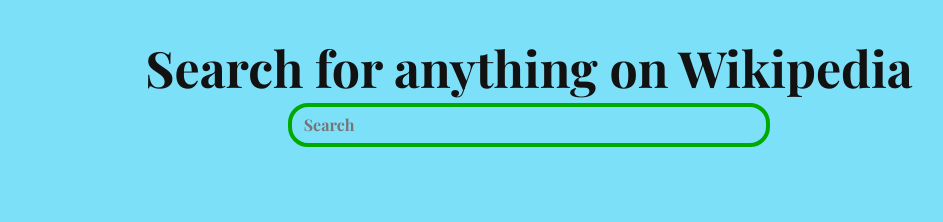
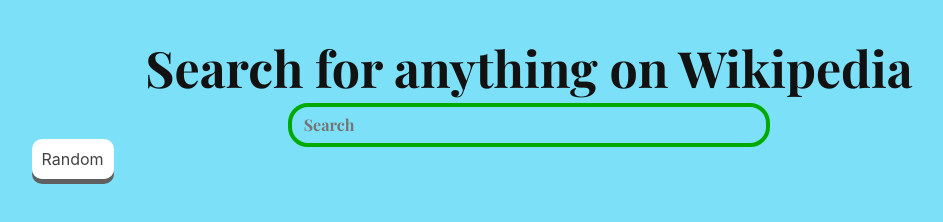
Before and after one commit to wlifferth/WikiSearch, a plain HTML site: page index.html in a window 1280 px wide. Shown: the whole page, without its empty margins (111-1054 px from the left). Drawn offline with nearby package versions, Linux system fonts and the light colour scheme.

Commit message:
appendEntry changed to link results to their wiki pages

```diff
--- a/app.js
+++ b/app.js
@@ -9,20 +9,24 @@ var updateResults = (apiResult) => {
   results = apiResult['query']['search'];
   $("#results").empty();
   for(result of results) {
-    appendEntry(result['title'], result['snippet']);
+    appendEntry(result['title'], result['snippet'], result['pageid']);
   }
 }
 
-var appendEntry = (title, excerpt) => {
+var appendEntry = (title, excerpt, pageid) => {
   $("#results").append(
-    `<div class="result">
+    `
+    <a href="http://en.wikipedia.org/?curid=${pageid}">
+      <div class="result">
         <h3>
         ${title}
         </h3>
         <p>
         ${excerpt}
         </p>
-    </div>`
+      </div>
+    </a>
+    `
 );
 }
 
--- a/index.html
+++ b/index.html
@@ -17,6 +17,9 @@
           <input type="text" id="search-input" placeholder="Search"></input>
         </div>
       </div>
+      <div class="col-12">
+        <a class="material" target="new_tab" href="https://en.wikipedia.org/wiki/Special:Random">Random</a>
+      </div>
     </div>
     <div id="results"><div>
     </div>
--- a/style.css
+++ b/style.css
@@ -43,3 +43,18 @@ body {
   border-color: #00aa00;
   border-radius: 20px;
 }
+
+.material {
+  padding: 10px;
+  border-radius: 10px;
+  background-color: white;
+  width: 100px;
+  margin-left: auto;
+  margin-right: auto;
+  box-shadow: 0 5px 0 0 #606060;
+  color: #424242;
+}
+
+a, a:hover {
+  text-decoration: none;
+}
```
Lines whose indentation alone changed are shown as unchanged.
